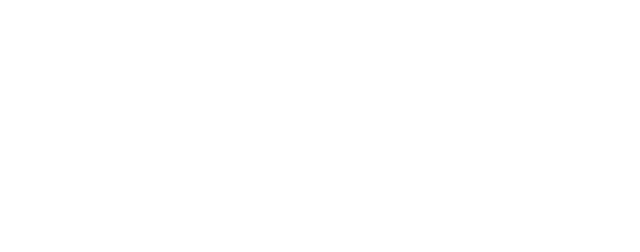
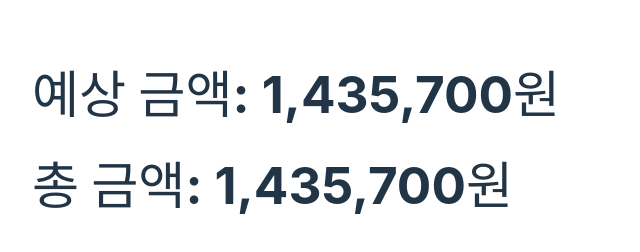
Before and after one commit to code-cleansing-day/box-item-example, a website built with Vite: page index.html in a window 1280 px wide. Shown: the whole page, without its empty margins (0-640 px from the left). Built offline with nearby package versions, Linux system fonts and the light colour scheme.

Commit message:
feat: 예시 코드 실행 및 UI 노출 세팅

```diff
--- a/src/main.ts
+++ b/src/main.ts
@@ -1 +1,37 @@
 import "./style.css";
+import { OrderSystem } from "./종원/OrderSystem";
+import { Box, Product } from "./종원/Pricing";
+
+const order = new OrderSystem([
+  new Box([
+    new Box([new Product("망치", 10000)]),
+    new Box([
+      new Box([new Product("휴대폰", 1000000), new Product("헤드폰", 400000)]),
+      new Box([new Product("충전기", 25000)]),
+    ]),
+    new Product("영수증", 200),
+  ]),
+]);
+
+const showTotalPrice = (totalPrice: string) => {
+  const rootDOM = document.getElementById("app");
+  const expectPriceDOM = document.createElement("h1");
+  const totalPriceDOM = document.createElement("h1");
+
+  expectPriceDOM.innerHTML = `예상 금액: ${(
+    10000 +
+    1000000 +
+    400000 +
+    25000 +
+    200 +
+    5 * 100
+  ) // 상자 추가 비용: 100
+    .toLocaleString()}원`;
+  totalPriceDOM.classList.add("total-price");
+  totalPriceDOM.innerHTML = `총 금액: ${totalPrice}`;
+
+  rootDOM?.appendChild(expectPriceDOM);
+  rootDOM?.appendChild(totalPriceDOM);
+};
+
+showTotalPrice(order.getTotalPriceInKorLocale());
--- a/src/style.css
+++ b/src/style.css
@@ -37,7 +37,6 @@ h1 {
   max-width: 1280px;
   margin: 0 auto;
   padding: 2rem;
-  text-align: center;
 }
 
 .logo {
```
Also changed, not shown: README.md.
